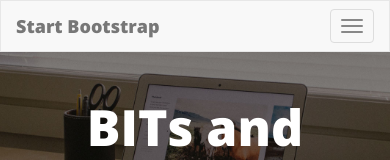
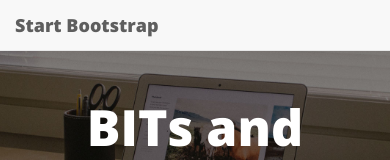
Before and after one commit to renaborges/renaborges.github.io, a plain HTML site: page index.html in a window 390 px wide. Shown: the top 160 px of the page. Drawn offline with nearby package versions, Linux system fonts and the light colour scheme.

Commit message:
guess work

```diff
--- a/index.html
+++ b/index.html
@@ -34,16 +34,16 @@
 <body>
 
     <!-- Navigation -->
-    <nav class="navbar navbar-default navbar-custom">
+    <nav class="navbar navbar-default navbar-custom navbar-fixed-top">
         <div class="container-fluid">
             <!-- Brand and toggle get grouped for better mobile display -->
             <div class="navbar-header">
-                <button type="button" class="navbar-toggle" data-toggle="collapse" data-target="#bs-example-navbar-collapse-1">
+               <!-- <button type="button" class="navbar-toggle" data-toggle="collapse" data-target="#bs-example-navbar-collapse-1">
                     <span class="sr-only">Toggle navigation</span>
                     <span class="icon-bar"></span>
                     <span class="icon-bar"></span>
                     <span class="icon-bar"></span>
-                </button>
+                </button> -->
                 <a class="navbar-brand" href="index.html">Start Bootstrap</a>
             </div>
 
```
